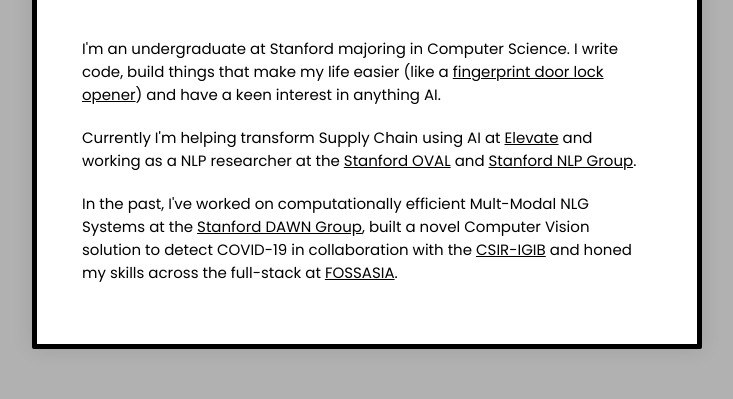
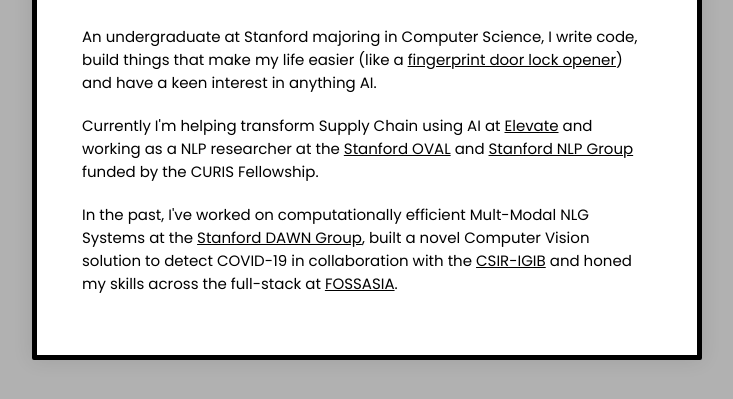
Before and after one commit to aryanguls/aryanguls.github.io, a plain HTML site: page index.html in a window 1280 px wide. Shown: the part 339-738 px from the top of the page, without its empty margins (273-1006 px from the left). Drawn offline with Linux system fonts and the light colour scheme.

Commit message:
Update index.html
Improved the description.

```diff
--- a/index.html
+++ b/index.html
@@ -46,8 +46,8 @@
 
         </div>
         <div class="intro-container">
-            <p>I'm an undergraduate at Stanford majoring in Computer Science. I write code, build things that make my life easier (like a <a href="https://docs.google.com/document/d/1sb4QG0oI4SWNOWkqflF2ajGzMes4KtZSK4ddE_Zxutw/edit?usp=sharing">fingerprint door lock opener</a>) and have a keen interest in anything AI.</p>
-            <p>Currently I'm helping transform Supply Chain using AI at <a href="https://www.elevateyou.io/">Elevate</a> and working as a NLP researcher at the <a href="https://oval.cs.stanford.edu/">Stanford OVAL</a> and <a href="https://nlp.stanford.edu/">Stanford NLP Group</a>.</p>
+            <p>An undergraduate at Stanford majoring in Computer Science, I write code, build things that make my life easier (like a <a href="https://docs.google.com/document/d/1sb4QG0oI4SWNOWkqflF2ajGzMes4KtZSK4ddE_Zxutw/edit?usp=sharing">fingerprint door lock opener</a>) and have a keen interest in anything AI.</p>
+            <p>Currently I'm helping transform Supply Chain using AI at <a href="https://www.elevateyou.io/">Elevate</a> and working as a NLP researcher at the <a href="https://oval.cs.stanford.edu/">Stanford OVAL</a> and <a href="https://nlp.stanford.edu/">Stanford NLP Group</a> funded by the CURIS Fellowship.</p>
             <p>In the past, I've worked on computationally efficient Mult-Modal NLG Systems at the <a href="https://dawn.cs.stanford.edu/">Stanford DAWN Group</a>, built a novel Computer Vision solution to detect COVID-19 in collaboration with the <a href="https://www.igib.res.in/">CSIR-IGIB</a> and honed my skills across the full-stack at <a href="https://fossasia.org/">FOSSASIA</a>.</p>
             <!-- Add more paragraphs if needed -->
         </div>
```
